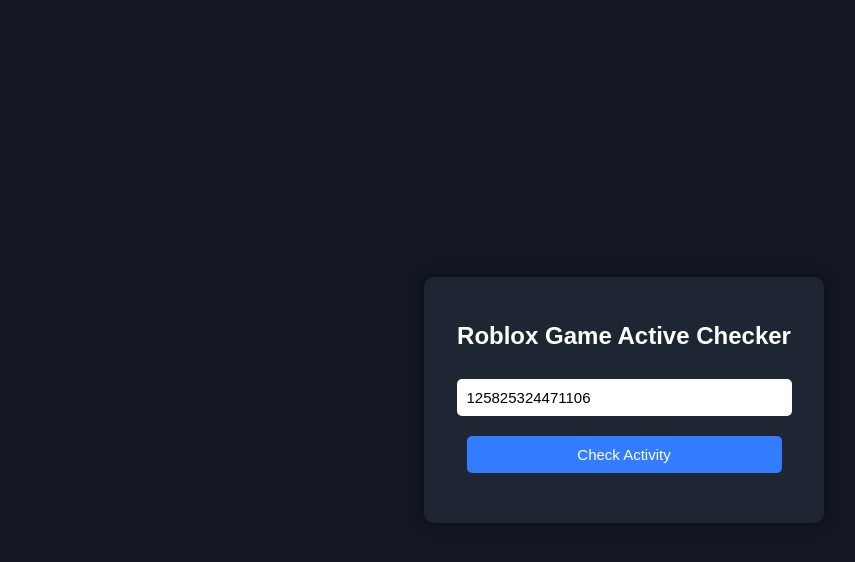
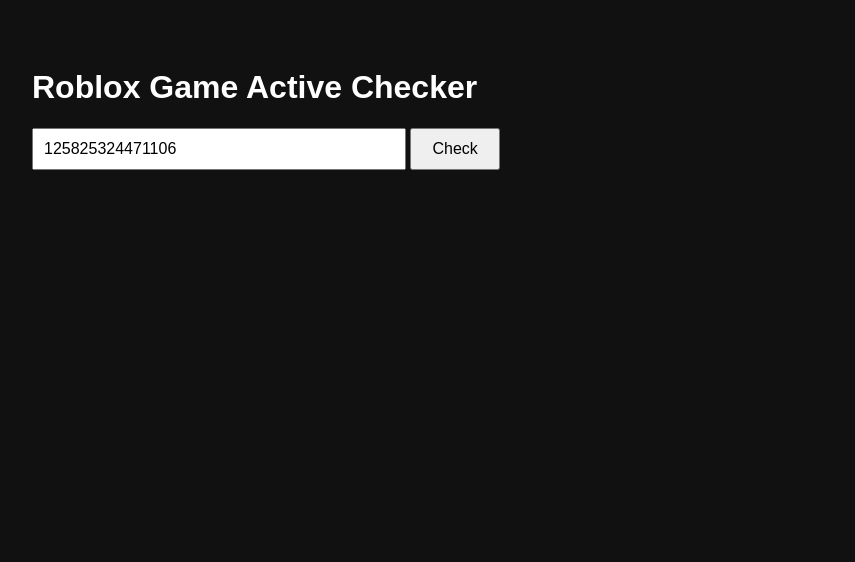
Before and after one commit to losselvbory/getrydr, a plain HTML site: page index.html in a window 1280 px wide. Shown: the whole page, without its empty margins (16-871 px from the left). Drawn offline with Linux system fonts and the light colour scheme.

Commit message:
Update index.html

```diff
--- a/index.html
+++ b/index.html
@@ -1,99 +1,66 @@
 <!DOCTYPE html>
-<html lang="en">
+<html>
 <head>
-    <meta charset="UTF-8">
     <title>Roblox Game Active Checker</title>
     <style>
         body {
-            background: #131722;
             font-family: Arial;
-            color: white;
-            display: flex;
-            justify-content: center;
-            align-items: center;
-            height: 100vh;
-            margin: 0;
+            padding: 40px;
+            background: #111;
+            color: #fff;
         }
-        .box {
-            background: #1f2633;
-            padding: 25px;
-            border-radius: 10px;
+        input {
             width: 350px;
-            text-align: center;
-            box-shadow: 0 0 15px rgba(0,0,0,0.4);
-        }
-        input, button {
-            width: 90%;
             padding: 10px;
-            margin: 10px 0;
-            border-radius: 5px;
-            border: none;
-            font-size: 15px;
+            font-size: 16px;
         }
         button {
-            background: #347cff;
-            color: white;
+            padding: 10px 20px;
+            font-size: 16px;
             cursor: pointer;
         }
-        button:hover {
-            background: #1a63ff;
+        #status {
+            margin-top: 20px;
+            font-size: 20px;
         }
-        #result { font-size: 18px; margin-top: 15px; }
     </style>
 </head>
 <body>
 
-<div class="box">
-    <h2>Roblox Game Active Checker</h2>
+<h1>Roblox Game Active Checker</h1>
 
-    <input id="placeId" value="125825324471106" placeholder="Place ID">
+<input id="gameId" placeholder="Enter Game ID" value="125825324471106">
+<button onclick="checkGame()">Check</button>
 
-    <button onclick="checkGame()">Check Activity</button>
-
-    <div id="result"></div>
-</div>
+<div id="status"></div>
 
 <script>
-async function corsFetch(url) {
-    // AllOrigins CORS Proxy
-    const proxy = "https://api.allorigins.win/get?url=" + encodeURIComponent(url);
-    const response = await fetch(proxy);
-    const data = await response.json();
-    return JSON.parse(data.contents);
-}
+function checkGame() {
+    const id = document.getElementById("gameId").value;
+    const output = document.getElementById("status");
 
-async function getUniverseId(placeId) {
-    const url = `https://apis.roblox.com/universes/v1/places/${placeId}/universe`;
-    return await corsFetch(url);
-}
+    output.innerHTML = "Checking...";
 
-async function getGameInfo(universeId) {
-    const url = `https://games.roblox.com/v1/games?universeIds=${universeId}`;
-    return await corsFetch(url);
-}
+    // ✅ Public CORS proxy that works with Roblox API
+    const proxy = "https://thingproxy.freeboard.io/fetch/";
 
-async function checkGame() {
-    const placeId = document.getElementById("placeId").value;
-    const resultBox = document.getElementById("result");
+    const url = proxy + "https://games.roblox.com/v1/games?universeIds=" + id;
 
-    resultBox.innerHTML = "Checking...";
+    fetch(url)
+        .then(res => res.json())
+        .then(data => {
+            const game = data.data[0];
+            const playing = game.playing;
 
-    try {
-        const uni = await getUniverseId(placeId);
-        const universeId = uni.universeId;
-
-        const infoData = await getGameInfo(universeId);
-        const game = infoData.data[0];
-        const playing = game.playing || 0;
-
-        if (playing > 0) {
-            resultBox.innerHTML = `<span style="color:#4cff4c;">✅ ACTIVE — ${playing} players</span>`;
-        } else {
-            resultBox.innerHTML = `<span style="color:#ff4444;">❌ Not active — 0 players</span>`;
-        }
-    } catch (err) {
-        resultBox.innerHTML = `<span style="color:yellow;">Error: ${err}</span>`;
-    }
+            output.innerHTML = `
+                ✅ <b>${game.name}</b><br>
+                👥 Players: <b>${playing}</b><br>
+                🟢 Status: ${playing > 0 ? "ACTIVE" : "NO PLAYERS"}
+            `;
+        })
+        .catch(err => {
+            output.innerHTML = "❌ Error: " + err;
+        });
 }
 </script>
 
```
